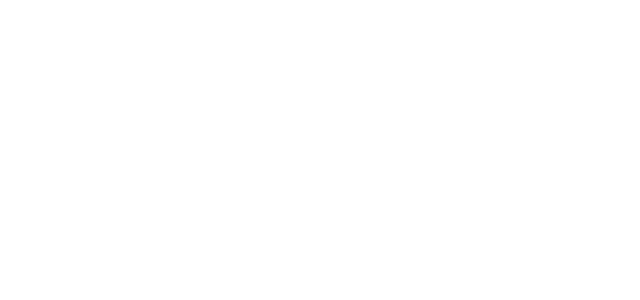
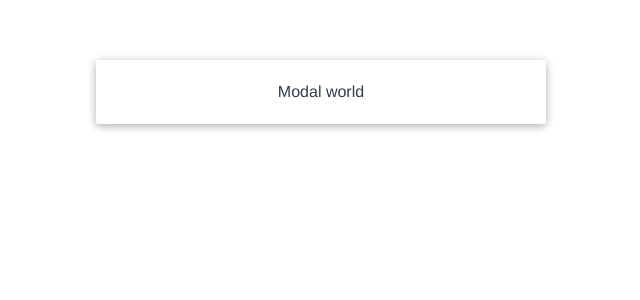
Before and after one commit to pansen/jschonc, a Vue app: page /modal in a window 1280 px wide. Shown: the top 300 px of the page, without its empty margins (319-959 px from the left). Built offline with nearby package versions, Linux system fonts and the light colour scheme.

Commit message:
Add a modal component

```diff
--- /dev/null
+++ b/src/components/ModalComp.vue
@@ -0,0 +1,101 @@
+<template>
+  <!--
+   template for the modal component
+   see: https://vuejs.org/v2/examples/modal.html
+   -->
+  <transition name="modal" appear v-if="overlayIsOn">
+    <div class="modal-container">
+      Modal world
+    </div>
+  </transition>
+</template>
+
+<script>
+  const _data = {
+    'overlayIsOn': false,
+  };
+
+  export default {
+    data () {
+      return _data;
+    },
+
+    components: {},
+
+    methods: {},
+
+    /**
+     * VueJS managed function
+     */
+    mounted () {
+      console.debug('ModalComp mounted');
+
+      const _this = this;
+      _this.$nextTick(() => {
+        // Code that will run only after the
+        // entire view has been rendered
+
+        setTimeout(() => {
+          console.log('ModalComp turned ON');
+          _this.overlayIsOn = true;
+        }, 1000);
+      });
+    }
+
+  };
+</script>
+
+
+<!-- Add "scoped" attribute to limit CSS to this component only -->
+<style scoped lang="scss">
+  $modal_width: 450px;
+  $modal_height: 350px;
+  $modal_z_index: 10000;
+
+  .modal-container {
+    width: $modal_width;
+    margin: 0 auto;
+    padding: 20px 30px;
+    background-color: #fff;
+    border-radius: 2px;
+    box-shadow: 0 2px 8px rgba(0, 0, 0, .33);
+    transition: all .3s ease;
+    font-family: Helvetica, Arial, sans-serif;
+  }
+
+  .modal-header h3 {
+    margin-top: 0;
+    color: #42b983;
+  }
+
+  .modal-body {
+    margin: 20px 0;
+  }
+
+  .modal-default-button {
+    float: right;
+  }
+
+  /*
+   * The following styles are auto-applied to elements with
+   * transition="modal" when their visibility is toggled
+   * by Vue.js.
+   *
+   * You can easily play with the modal transition by editing
+   * these styles.
+   */
+
+  .modal-enter {
+    opacity: 0;
+  }
+
+  .modal-leave-active {
+    opacity: 0;
+  }
+
+  .modal-enter .modal-container,
+  .modal-leave-active .modal-container {
+    -webkit-transform: scale(1.1);
+    transform: scale(1.1);
+  }
+</style>
--- a/src/main.js
+++ b/src/main.js
@@ -8,6 +8,7 @@
 import Index from '@/components/Index.vue';
 import About from '@/components/About.vue';
 import {VuexPlugin, store} from './plugins/VuexPlugin';
+import ModalComp from './components/ModalComp';
 
 Vue.use(VuexPlugin);
 Vue.use(BootstrapVue);
@@ -22,6 +23,7 @@
   mode: 'history',
   routes: [
     {path: '/', component: Index},
+    {path: '/modal', component: ModalComp},
     {path: '/about', component: About},
   ]
 });
```
